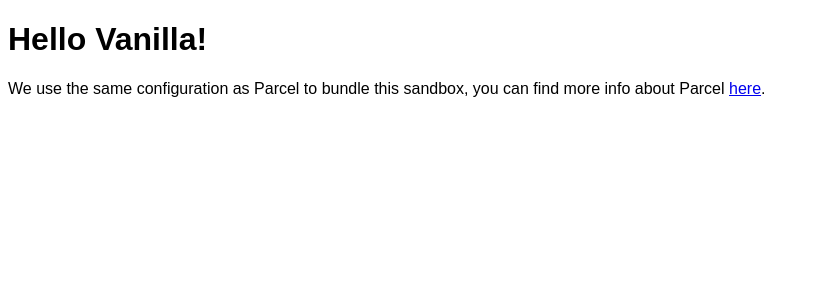
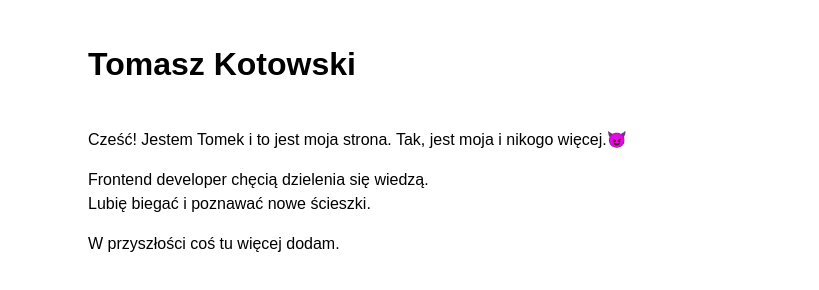
Before and after one commit to TomaszKotowski/tomaszkotowski-page, a website built with Parcel: page index.html in a window 1280 px wide. Shown: the whole page, without its empty margins (0-819 px from the left). Built offline with nearby package versions, Linux system fonts and the light colour scheme.

Commit message:
First draft

```diff
--- a/index.html
+++ b/index.html
@@ -6,7 +6,24 @@
   </head>
 
   <body>
-    <div id="app"></div>
+    <!-- <div id="app"></div> -->
+    <header class="header">
+      <h1 class="header__name">Tomasz Kotowski</h1>
+    </header>
+    <main class="main-wrapper">
+      <section class="about">
+        <p>
+          Cześć! Jestem Tomek i to jest moja strona. Tak, jest moja i nikogo
+          więcej.😈
+        </p>
+        <!-- Evil lauch audio on hover on emoji -->
+        <p>
+          Frontend developer chęcią dzielenia się wiedzą.<br />
+          Lubię biegać i poznawać nowe ścieszki.
+        </p>
+        <p>W przyszłości coś tu więcej dodam.</p>
+      </section>
+    </main>
 
     <script src="src/index.js"></script>
   </body>
--- a/src/styles.css
+++ b/src/styles.css
@@ -1,3 +1,22 @@
+*,
+*::before,
+*::after {
+  box-sizing: border-box;
+}
+
 body {
   font-family: sans-serif;
+  min-height: 100vh;
+  scroll-behavior: smooth;
+  text-rendering: optimizeSpeed;
+  line-height: 1.5;
 }
+
+.header__name {
+  margin: 5vh 10vh;
+}
+
+.about {
+  margin: 5vh 10vh;
+  width: 50vw;
+}
```
